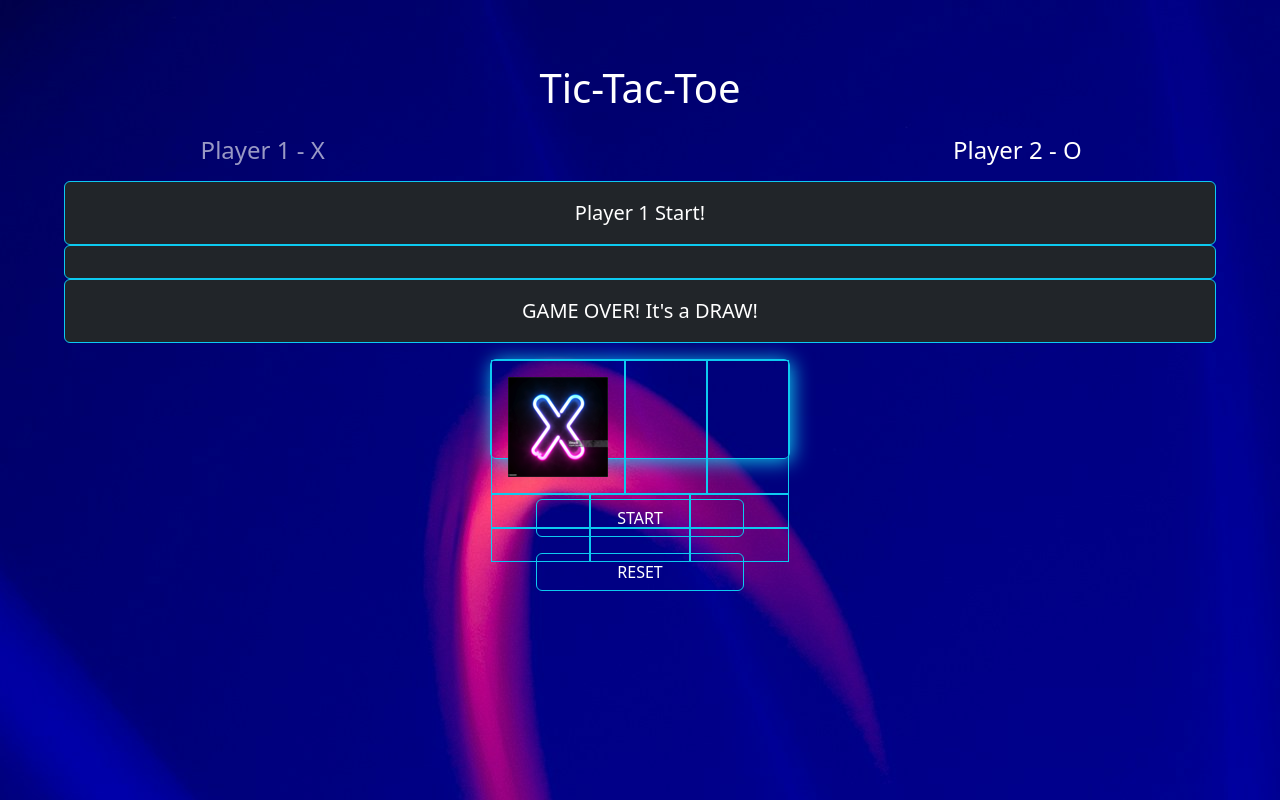
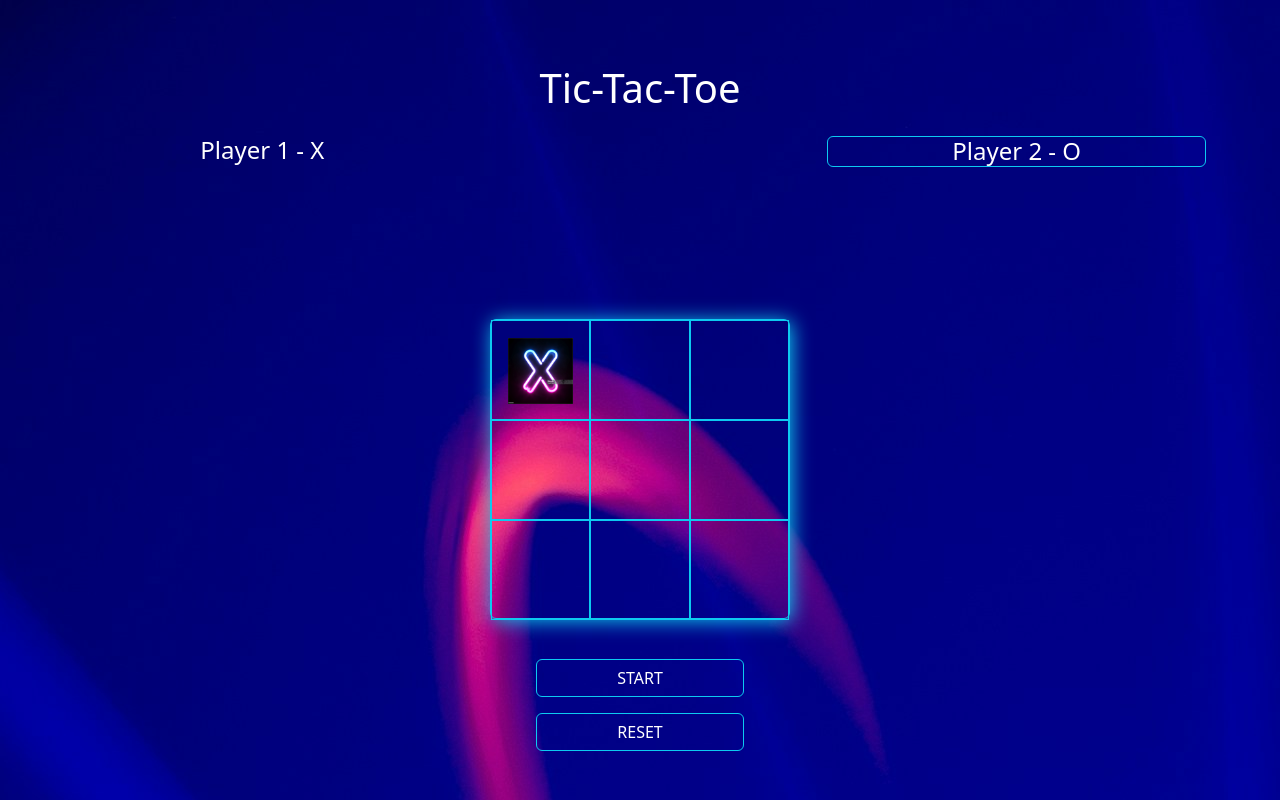
Before and after one commit to gwalrath1/tic-tac-toe, a plain HTML site: page tic-tac-toe.html in a window 1280 px wide. Both pictures are taken after a click on the element 540 px from the left and 376 px from the top of the page. Drawn offline with nearby package versions, Linux system fonts and the light colour scheme.

Commit message:
additional changes to css?

```diff
--- a/index.js
+++ b/index.js
@@ -29,47 +29,98 @@ $(document).ready(function () {
     let $box7 = $('#box7');
     let $box8 = $('#box8');
 
-    // Represents if click is x or o. But mine are supposed to be images so how would I do that...
-    let $player1 = $('X');
-    let $player2 = $('O');
+    let $turn = 1; // at the start of a game, no turns have happened
+    let $winner = false; // at the start of a game, we do not have a winner
 
-    let currentPlayer = 'X';
+    // hides alerts before start button is clicked
+    // might have to make it so i use a helper function to create the alerts bc rn they keep flashing RIGHT as the page loads. no bueno.
+     $('#alertStart').hide()
+     $('#alertWinner').hide()
+     $('#alertDraw').hide()
 
+     const $winningCombos = [
+        [$box0, $box1, $box2], // rows
+        [$box3, $box4, $box5],
+        [$box6, $box7, $box8],
+        [$box0, $box3, $box6], // columns
+        [$box1, $box4, $box7],
+        [$box2, $box5, $box8],
+        [$box0, $box4, $box8], // diagonals
+        [$box2, $box4, $box6]
+     ];
+
+
+    // invoke custom function in query by writing $.customFunction(). Alternatively, $(this).customFunction if you wanna call it on a specific thing. So like $.checkWinner()
+    $.fn.checkWinner = function(boxA, boxB, boxC) {
+
+        // left off here at 58:02 in video
+        if(boxA.$img.html() === 'images/x_resized.png' && boxB.$img.html() === 'images/x_resized.png' && boxB.$img.html() === 'images/x_resized.png') { // don't ask me if this is correct, just jotting my thoughts down lol.
+            $winner = true;
+            console.log("X is the winner!");
+            boxA.css({"background-color": "#FA2FBD", "opacity": "0.5"});
+            boxB.css({"background-color": "#FA2FBD", "opacity": "0.5"});
+            boxC.css({"background-color": "#FA2FBD", "opacity": "0.5"});
+        } else {
+            $winner = true;
+            console.log("O is the winner!");
+            boxA.css({"background-color": "#FA2FBD", "opacity": "0.5"});
+            boxB.css({"background-color": "#FA2FBD", "opacity": "0.5"});
+            boxC.css({"background-color": "#FA2FBD", "opacity": "0.5"});
+        }
+    }
+
+    let $currentPlayer = 'X';
+     // function that starts game
+    $.fn.startGame = function() { // i'm actually tweaking this WORKED AHAHAHAHA
+        console.log("start game");
+        $("#alertStart").show();
+    }
+
+    // CHILL I ACTUALLY WROTE JQUERY ON MY OWN WOW I PULLED MYSELF UP BY THE BOOSTRAPS (YAY)
+
+    let $startBtn = $('#startBtn');
+    console.log($startBtn);
+
+    // actually starts game
+    $startBtn.click(function() {
+        $(this).startGame();
+    });
+
+    // clicking each box to make it show x or o images
     $('.box').on('click', function (e) {
-        if ($(this).children('img').length > 0) return; // already has image, skip  // if you click into the div we have (the div is represented by "this", look it up on jquery), if the div has a child element that is an image, don't allow user to click that particular spot again.
+        $("#alertStart").hide(); // hides start alert
 
-        // pulsates player text when it is that player's turn.
-        let i = 0;
-        function pulsate() {
-            if (i >= 3) return;
-            $("#playerOne").
-                animate({ opacity: '0.5' }, 1000, 'linear').
-                animate({
-                    opacity: '1',
-                    width: "200px"
-                }, 1000, 'linear', pulsate)
+        // check if there is a winner after min 5 turns
+        if($turn > 4) {
+            console.log("Is there a winner yet?");
         }
 
-        if (currentPlayer === 'X') {
-            pulsate();
-        }
-        let imgSrc = currentPlayer === 'X' ? 'images/x_resized.png' : 'images/o_resized.png';
+        if ($(this).children('img').length > 0) return; // already has image, skip  // if you click into the div we have (the div is represented by "this", look it up on jquery), if the div has a child element that is an image, don't allow user to click that particular spot again. this is the html element you're focused on
+
+        // visually indicating which player needs to take a turn
+
+
+        console.log("Turn: " + $turn++);
+        let $imgSrc = $currentPlayer === 'X' ? 'images/x_resized.png' : 'images/o_resized.png';
         // Create the img and append it into the clicked div
-        let $img = $('<img>').attr('src', imgSrc);
+        let $img = $('<img>').attr('src', $imgSrc);
         $(this).append($img);
         // Switch turns
-        currentPlayer = currentPlayer === 'X' ? 'O' : 'X';
+        $currentPlayer = $currentPlayer === 'X' ? 'O' : 'X';
+
+        console.log("Current player: " + $currentPlayer);
+        if($currentPlayer === 'X') {
+            $("#p1").addClass("border border-info rounded") // goes kind of fast, may have to tweak
+            $("#p2").removeClass("border border-info rounded");
+        } else {
+            $("#p2").addClass("border border-info rounded");
+            $("#p1").removeClass("border border-info rounded");
+        }
     });
 
-    $("#playerOne").animate({
-
-    })
-
-
-    function generateXOrO() {
-        return currentPlayer;
-
-
-    }
-
+    // reset button that reloads page
+    let $resetBtn = $('#resetBtn');
+    $resetBtn.click(function() {
+        location.reload(true);
+    });
 });
--- a/styles.css
+++ b/styles.css
@@ -4,16 +4,27 @@ body {
     background-repeat: no-repeat;
 }
 
-#grid { /* forces boxes to stay a specific width so when we change width of screen, box stays a certain size. */
-    max-height: 100px;
+#grid {
+    max-height: 300px;   /* match max-width so the grid is square */
     max-width: 300px;
     box-shadow: 2px 2px 20px;
 }
 
-.box { /* targets row height of each row in our grid so rows aren't squished when empty */
-
+.box {
+    height: 100px;       /* fixed height — cells won't resize when image drops in */
+    overflow: hidden;    /* safety net */
 }
 
+#alert-container { /* even though alerts are invisible on dom, the SPACE it takes up will be there bc we gave it a min-height */
+    min-height: 120px;
+}
+
+/* add this new rule to constrain the images */
+.box img {
+    width: 100%;
+    height: 100%;
+    object-fit: contain; /* scales the X/O to fit without stretching */
+}
 
 #box0:hover {
     background-color: #FA2FBD;
--- a/tic-tac-toe.html
+++ b/tic-tac-toe.html
@@ -26,15 +26,15 @@
         </div>
 
         <div class="row pt-2">
-            <div id="playerOne" class="col display-6 fs-4">Player 1 - X</div>
+            <div id="p1" class="col display-6 fs-4">Player 1 - X</div>
             <div class="col display-6 fs-4"></div>
-            <div class="col display-6 fs-4">Player 2 - O</div>
+            <div id="p2" class="col display-6 fs-4">Player 2 - O</div>
         </div>
 
     </div>
 
     <!-- ALERTS -->
-
+    <div id="alert-container">
         <div id="alertStart" class="alert border border-info bg-dark text-center m-0 ms-5 me-5 fs-5" role="alert">
         Player 1 Start!
         </div>
@@ -43,6 +43,7 @@
         </div>
         <div id="alertDraw" class="alert border border-info bg-dark text-center m-0 ms-5 me-5 fs-5" role="alert">
         GAME OVER! It's a DRAW!
+        </div>
     </div>
 
     <!-- GRID -->
```
Lines whose indentation alone changed are shown as unchanged.
